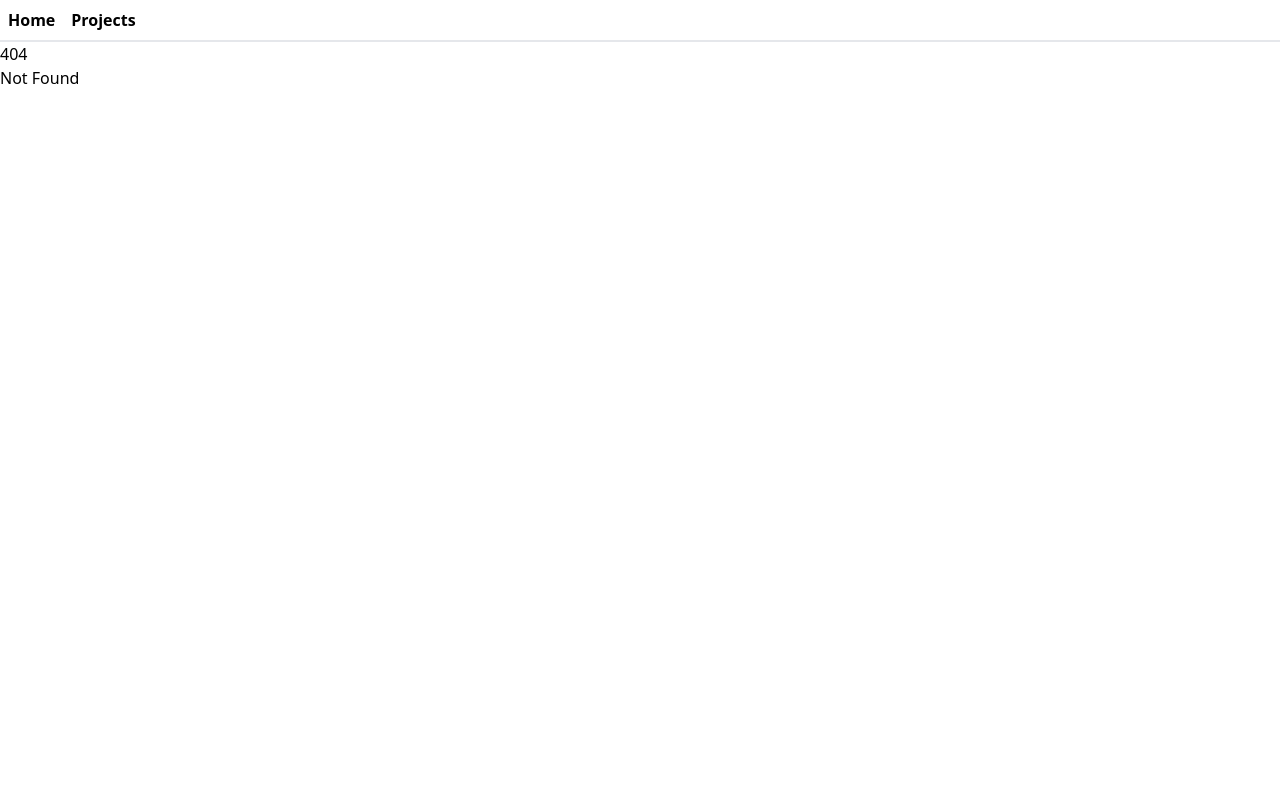
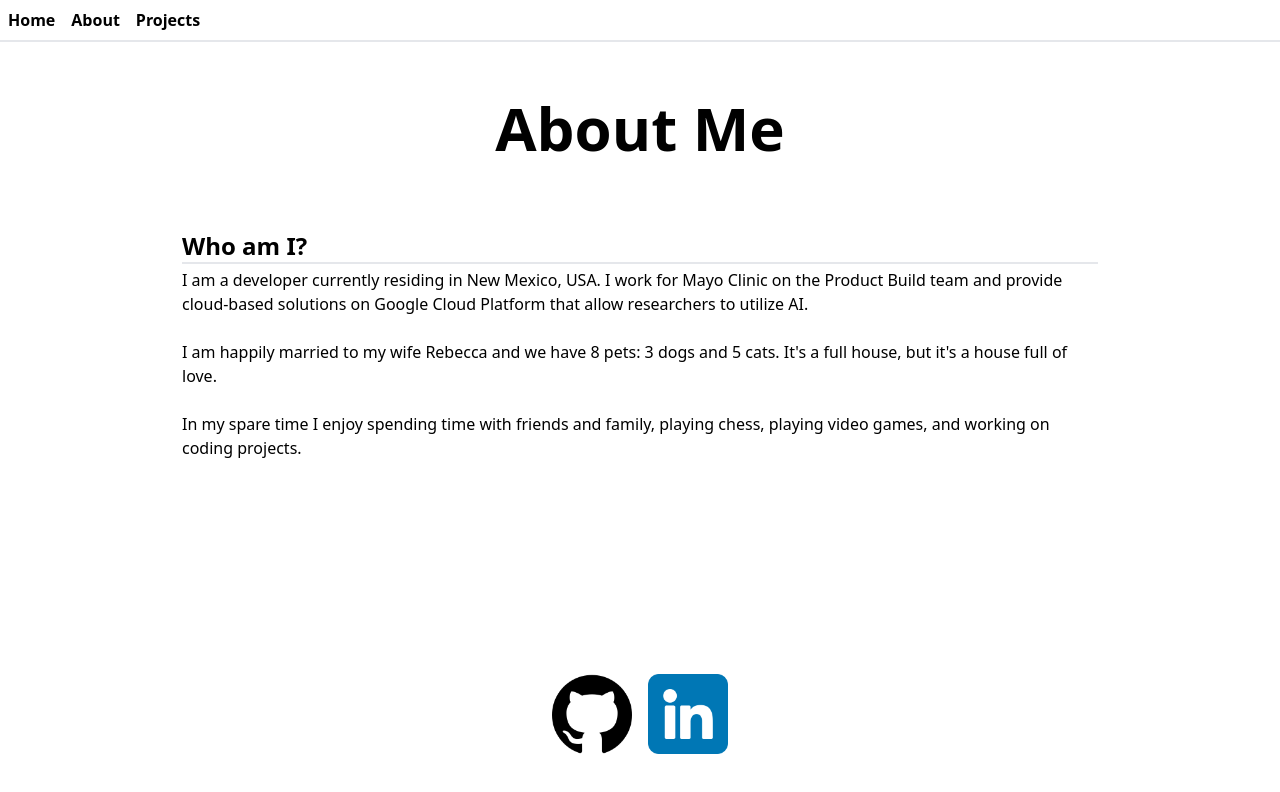
Before and after one commit to RoastBeefer00/personal-portfolio, a SvelteKit app: page /about in a window 1280 px wide. Before the commit this address had no page. Shown: the top 792 px of the page. Built offline with nearby package versions, Linux system fonts and the light colour scheme; what @catppuccin/tailwindcss would draw is missing.

Commit message:
about page

```diff
--- a/src/routes/+layout.svelte
+++ b/src/routes/+layout.svelte
@@ -14,6 +14,9 @@
     <ul class={data.pathname == "/" ? class_selected : class_unselected}>
         <a href="/">Home</a>
     </ul>
+    <ul class={data.pathname == "/about" ? class_selected : class_unselected}>
+        <a href="/about">About</a>
+    </ul>
     <ul
         class={data.pathname == "/projects" ? class_selected : class_unselected}
     >
--- a/src/routes/+page.svelte
+++ b/src/routes/+page.svelte
@@ -2,8 +2,9 @@
     import StackCard from "../lib/components/stack-card.svelte";
 </script>
 
+<div class="m-2">
     <div
-    class="bg-blue rounded justify-center text-center flex mx-auto m-6 p-6 w-3/4 lg:w-1/2 xl:w-1/4"
+        class="bg-blue rounded justify-center text-center flex mx-auto m-6 p-6 w-5/6 lg:w-1/2 xl:w-1/4"
     >
         <div class="flex-auto">
             <h1 class="text-2xl lg:text-4xl text-crust">Hi, I'm</h1>
@@ -19,10 +20,10 @@
     </div>
 
     <div
-    class="rounded bg-surface0 lg:p-4 mx-auto justify-center lg:w-5/6 xl:w-1/2"
+        class="rounded bg-surface0 lg:p-4 mx-auto justify-center lg:w-5/6 xl:w-1/2 pt-2"
     >
         <div
-        class="justify-center text-center bg-overlay0 rounded w-1/3 mx-auto mb-2"
+            class="justify-center text-center bg-overlay0 rounded w-2/3 lg:w-1/3 mx-auto mb-2"
         >
             <h1 class="text-text font-bold underline p-2">My tech stack</h1>
         </div>
@@ -34,9 +35,10 @@
                 img_url="rust.png"
             >
                 <p>
-                Currently addicted to Rust. I <i>love</i> creating CLIs, TUIs, and
-                websites with Rust! At work I've created multiple CLIs in Rust to
-                help automate tasks and make key information more easily accessible.
+                    Currently addicted to Rust. I <i>love</i> creating CLIs, TUIs,
+                    and websites with Rust! At work I've created multiple CLIs in
+                    Rust to help automate tasks and make key information more easily
+                    accessible.
                 </p>
             </StackCard>
             <StackCard
@@ -46,10 +48,12 @@
                 img_url="linux.png"
             >
                 <p>
-                Linux is home. I use Linux for ALL of my personal computers and
-                I really wish I could use Linux at work. I've tried many
+                    Linux is home. I use Linux for ALL of my personal computers
+                    and I really wish I could use Linux at work. I've tried many
                     different distros and desktop environments but I always come
-                back to the <a href="https://hyprland.org/" class="underline"
+                    back to the <a
+                        href="https://hyprland.org/"
+                        class="underline"
                         >Hyprland
                     </a>window manager on Arch linux.
                 </p>
@@ -62,10 +66,10 @@
             >
                 <p>
                     Helix is my current text editor of choice. It is similar to
-                Vim/Neovim in the sense that it is a modal editor that utilizes
-                vim motions. Helix takes a slightly different approach with its
-                command patterns, allows for multi-cursor, and - most
-                importantly - is written in Rust!
+                    Vim/Neovim in the sense that it is a modal editor that
+                    utilizes vim motions. Helix takes a slightly different
+                    approach with its command patterns, allows for multi-cursor,
+                    and - most importantly - is written in Rust!
                 </p>
                 <p>
                     If you leave the terminal or touch your mouse you've already
@@ -79,9 +83,10 @@
                 img_url="svelte.png"
             >
                 <p>
-                Svelte has been my main tool for learning web design. I find it
-                to be very intuitive and simple to use. TailwindCSS is the CSS
-                framework I've grown most used to in combination with Svelte.
+                    Svelte has been my main tool for learning web design. I find
+                    it to be very intuitive and simple to use. TailwindCSS is
+                    the CSS framework I've grown most used to in combination
+                    with Svelte.
                 </p>
                 <br />
                 <p>
@@ -96,8 +101,8 @@
                 img_url="terraform.png"
             >
                 <p>
-                I utilize Terraform at work to deploy and manage infrastructure
-                in Google Cloud Platform.
+                    I utilize Terraform at work to deploy and manage
+                    infrastructure in Google Cloud Platform.
                 </p>
                 <p>
                     I have experience using both Terraform Enterprise (TFE) and
@@ -121,3 +126,4 @@
             </StackCard>
         </div>
     </div>
+</div>
--- /dev/null
+++ b/src/routes/about/+page.svelte
@@ -0,0 +1,41 @@
+<div class="m-2 flex flex-col h-screen">
+	<div
+		class="bg-blue rounded justify-center text-center flex mx-auto m-6 p-6 lg:w-1/2"
+	>
+		<h1 class="text-4xl lg:text-6xl text-crust flex-none">
+			<b>About Me</b>
+		</h1>
+	</div>
+	<div
+		class="m-2 lg:w-3/4 xl:w-1/2 p-4 bg-green justify-center mx-auto rounded"
+	>
+		<h1 class="border-b-2 border-crust text-2xl font-bold">Who am I?</h1>
+		<p class="mt-1">
+			I am a developer currently residing in New Mexico, USA. I work for
+			Mayo Clinic on the Product Build team and provide cloud-based
+			solutions on Google Cloud Platform that allow researchers to utilize
+			AI.
+		</p>
+		<br />
+		<p>
+			I am happily married to my wife Rebecca and we have 8 pets: 3 dogs
+			and 5 cats. It's a full house, but it's a house full of love.
+		</p>
+		<br />
+		<p>
+			In my spare time I enjoy spending time with friends and family,
+			playing chess, playing video games, and working on coding projects.
+		</p>
+	</div>
+	<div class="flex-1" />
+	<div
+		class="p-2 mb-20 rounded bg-pink w-fit h-fit flex justify-center mx-auto"
+	>
+		<a href="https://github.com/RoastBeefer00?tab=repositories"
+			><img src="github-logo.png" class="m-2 max-w-20 max-h-20" /></a
+		>
+		<a href="https://www.linkedin.com/in/jacob-jasmin-873562125/"
+			><img src="linkedin.png" class="m-2 max-w-20 max-h-20" />
+		</a>
+	</div>
+</div>
--- a/src/routes/projects/+page.svelte
+++ b/src/routes/projects/+page.svelte
@@ -23,6 +23,16 @@
 				<img src="desktop.png" class="object-scale-down mb-2" />
 			</div>
 			<div class="lg:flex-auto lg:ml-2 mb-2">
+				<div class="rounded bg-surface1 p-2 mb-2">
+					<h2 class="text-xl font-bold text-text font-bold underline">
+						NOTE:
+					</h2>
+					<p class="text-crust bg-text p-2 rounded">
+						I have not contributed to EndeavorOS, Hyprland, Tmux, or
+						Helix. I simply use them in my workflow and have
+						customized them to my liking.
+					</p>
+				</div>
 				<div class="rounded bg-surface1 p-2 mb-2">
 					<h2 class="text-xl font-bold text-text">EndeavorOS</h2>
 					<p class="text-crust bg-text p-2 rounded">
```
Also changed, not shown: static/github-logo.png (added), static/linkedin.png (added). Lines whose indentation alone changed are shown as unchanged.
